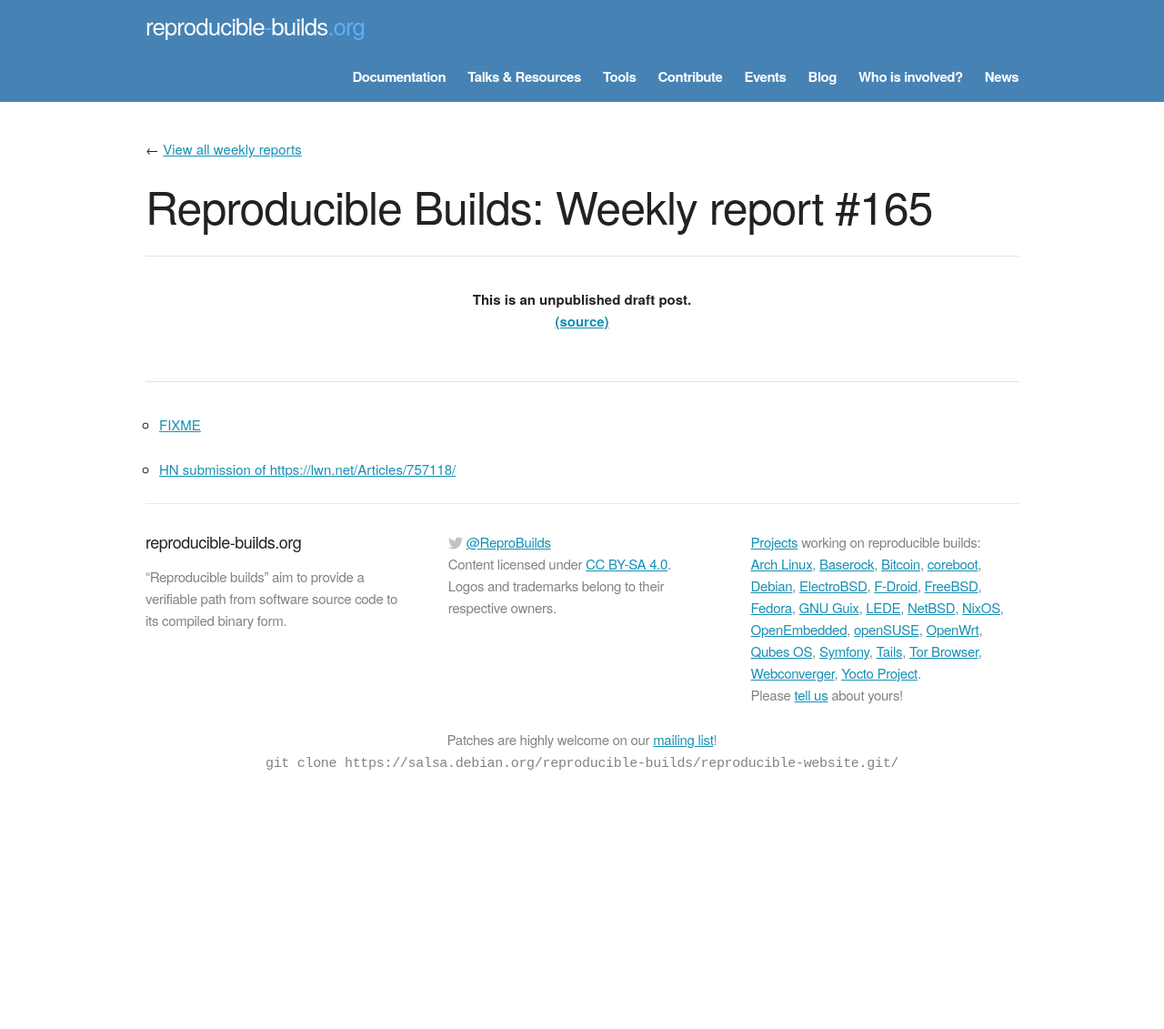
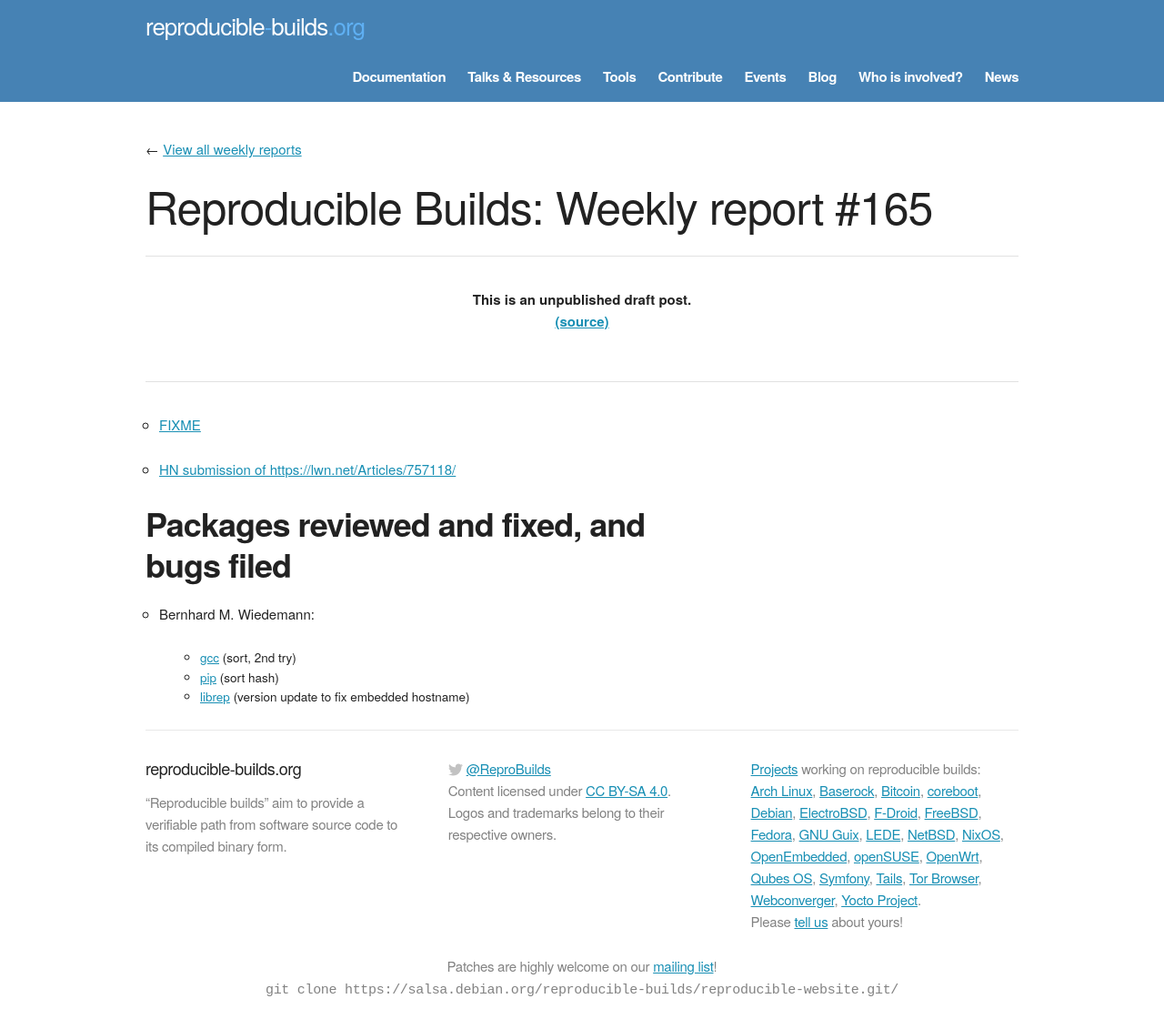
Before and after one commit to prototypefund/reproducible-website, a Jekyll site: the page built from _blog/posts/165.md, in a window 1280 px wide. Shown: the whole page at 91% size. Built offline with Jekyll 4.4.1, drawn with Linux system fonts in a browser that asks for light colours; some web fonts are replaced; before the commit the page ends 900 px from its top, so only the background shows below that.

Commit message:
165: +3 patches

```diff
--- a/_blog/posts/165.md
+++ b/_blog/posts/165.md
@@ -6,3 +6,12 @@ week: 165
 * [FIXME](https://github.com/ocaml/ocaml/pull/1515#issuecomment-398724077)
 
 * [HN submission of https://lwn.net/Articles/757118/](https://news.ycombinator.com/item?id=17353371)
+
+Packages reviewed and fixed, and bugs filed
+-------------------------------------------
+
+* Bernhard M. Wiedemann:
+
+    * [gcc](https://gcc.gnu.org/ml/gcc-patches/2018-06/msg01115.html) (sort, 2nd try)
+    * [pip](https://github.com/pypa/pip/pull/5525) (sort hash)
+    * [librep](https://build.opensuse.org/request/show/618654) (version update to fix embedded hostname)
```
